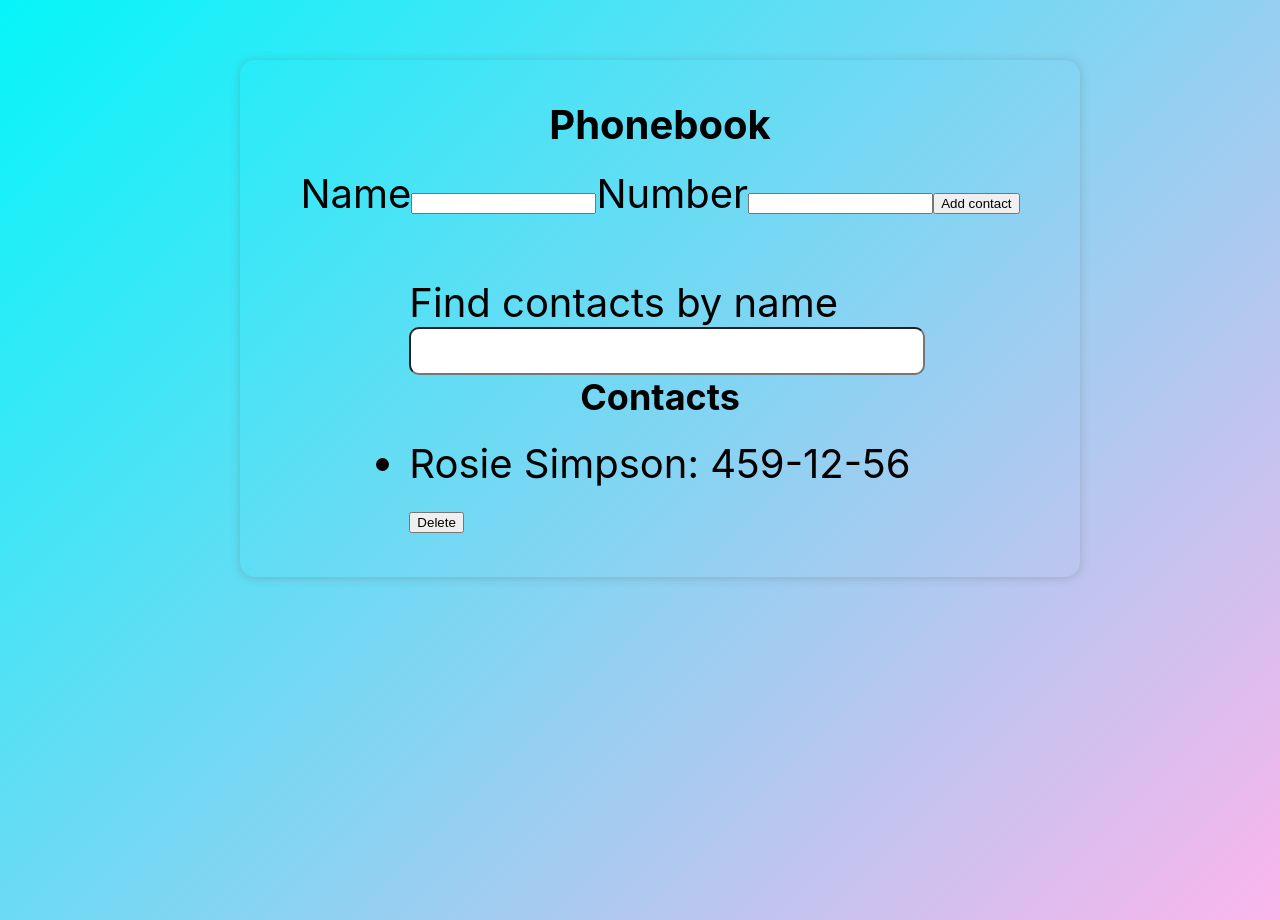
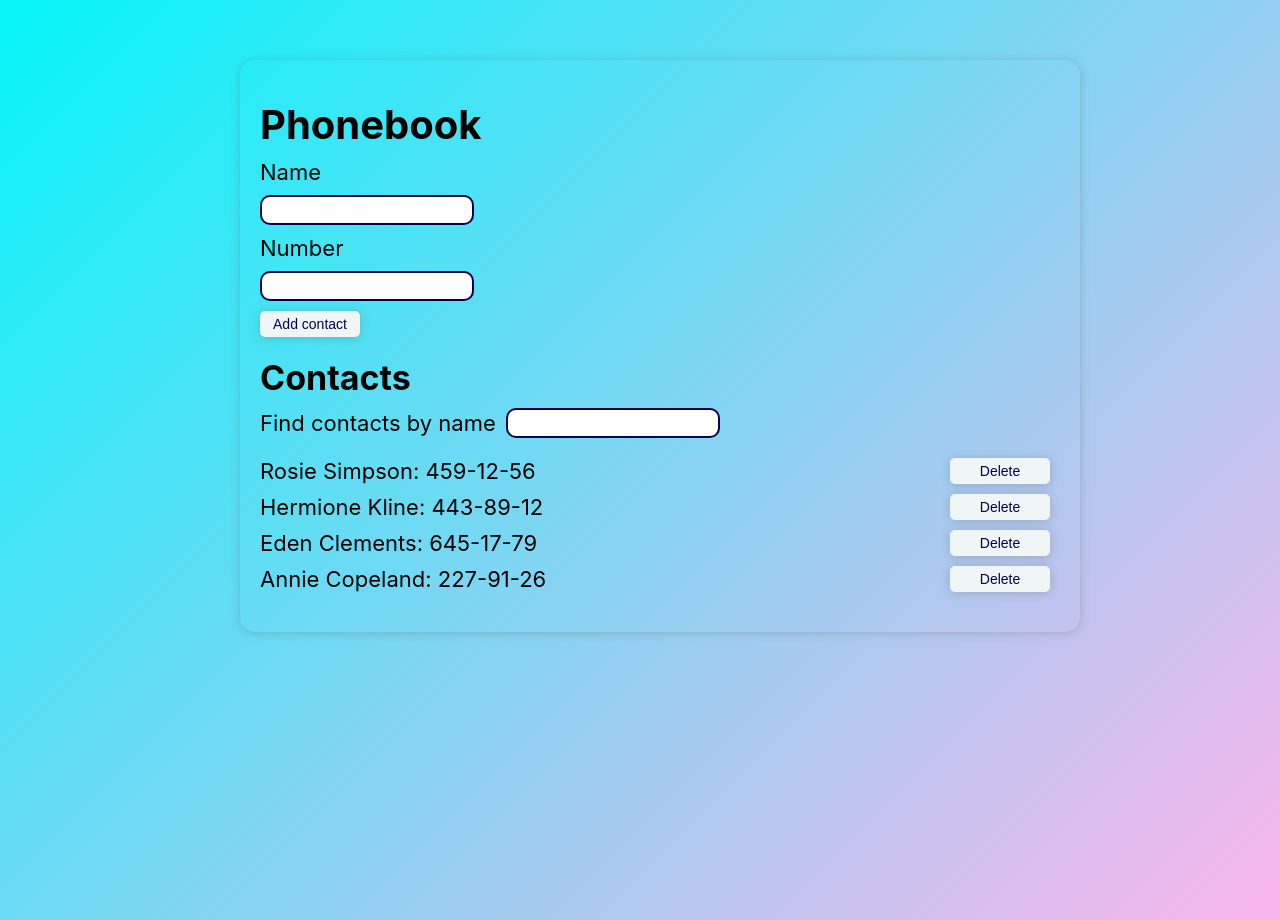
Before and after one commit to Anna4voit/goit-react-hw-02-phonebook, a React (Create React App) app: page / in a window 1280 px wide. Shown: the top 920 px of the page. Built offline with nearby package versions, Linux system fonts and the light colour scheme.

Commit message:
upgrade-4
added styles

```diff
--- a/src/components/App.jsx
+++ b/src/components/App.jsx
@@ -2,11 +2,17 @@
 import { nanoid } from 'nanoid';
 import { ContactList } from './ContactList/ContactList';
 import { ContactForm } from './ContactForm/ContactForm';
+import { Filter } from './Filter/Filter';
 import css from '../components/App.module.css';
 
 export class App extends Component {
   state = {
-    contacts: [{ id: 'id-1', name: 'Rosie Simpson', number: '459-12-56' }],
+    contacts: [
+      { id: 'id-1', name: 'Rosie Simpson', number: '459-12-56' },
+      { id: 'id-2', name: 'Hermione Kline', number: '443-89-12' },
+      { id: 'id-3', name: 'Eden Clements', number: '645-17-79' },
+      { id: 'id-4', name: 'Annie Copeland', number: '227-91-26' },
+    ],
     filter: '',
   };
 
@@ -74,15 +80,8 @@
           <ContactForm onSubmit={addContact} />
         </div>
         <div className={css.boxContacts}>
-          <p>Find contacts by name</p>
-          <input
-            type="text"
-            name="filter"
-            value={this.state.filter}
-            onChange={changeFilter}
-            required
-          />
           <h2 className={css.subtitle}>Contacts</h2>
+          <Filter filter={this.state.filter} changeFilter={changeFilter} />
           <ContactList contacts={contactsList} deleteContact={deleteContact} />
         </div>
       </div>
--- a/src/components/App.module.css
+++ b/src/components/App.module.css
@@ -23,8 +23,8 @@
 .box {
   display: flex;
   flex-direction: column;
-  gap: 60px;
-  align-items: center;
+  gap: 20px;
+
   font-size: 40px;
   border-radius: 15px;
   box-shadow: 0 1px 10px rgba(100, 99, 99, 0.3);
@@ -34,22 +34,50 @@
 }
 
 .title {
-  text-align: center;
   font-size: 40px;
-  padding-bottom: 20px;
+  padding-bottom: 10px;
 }
 
 .subtitle {
-  text-align: center;
-  font-size: 36px;
-  padding-bottom: 20px;
+  font-size: 34px;
+  padding-bottom: 10px;
 }
 
-.boxContacts input {
+input {
   display: block;
-  width: 100%;
+  width: 200px;
   padding: 5px;
-  font-size: 30px;
+  font-size: 14px;
   border-radius: 10px;
+  border: 2px solid rgb(3, 3, 77);
   margin: 0;
+  outline: none;
 }
+
+input:hover,
+input:focus {
+  border: 2px solid rgb(9, 159, 234);
+}
+
+li,
+label {
+  font-size: 22px;
+}
+
+button {
+  width: 100px;
+  font-size: 14px;
+  border: none;
+  border-radius: 5px;
+  padding: 5px;
+  cursor: pointer;
+  color: rgb(3, 3, 77);
+  box-shadow: 0 1px 10px rgba(100, 99, 99, 0.3);
+  background-color: rgb(240, 246, 246);
+}
+button:hover,
+button:focus {
+  background-color: rgb(3, 3, 77);
+  color: white;
+  box-shadow: 0 3px 10px rgba(255, 255, 255, 0.3);
+}
--- a/src/components/ContactForm/ContactForm.jsx
+++ b/src/components/ContactForm/ContactForm.jsx
@@ -1,5 +1,6 @@
 import { Component } from 'react';
 import { nanoid } from 'nanoid';
+import css from './ContactForm.module.css';
 
 export class ContactForm extends Component {
   nameId = nanoid();
@@ -24,7 +25,7 @@
   render() {
     const { handleSubmit, handleChange, nameId, phoneId } = this;
     return (
-      <form onSubmit={handleSubmit}>
+      <form className={css.form} onSubmit={handleSubmit}>
         <label htmlFor={nameId}>Name</label>
         <input
           type="text"
@@ -32,6 +33,7 @@
           value={this.state.name}
           onChange={handleChange}
           id={nameId}
+          pattern="^[a-zA-Zа-яА-Я]+(([' \-][a-zA-Zа-яА-Я ])?[a-zA-Zа-яА-Я]*)*$"
           required
         />
 
@@ -42,6 +44,7 @@
           value={this.state.number}
           onChange={handleChange}
           id={phoneId}
+          pattern="\+?\d{1,4}?[ .\-\s]?\(?\d{1,3}?\)?[ .\-\s]?\d{1,4}[ .\-\s]?\d{1,4}[ .\-\s]?\d{1,9}"
           required
         />
 
--- /dev/null
+++ b/src/components/ContactForm/ContactForm.module.css
@@ -0,0 +1,5 @@
+.form {
+  display: flex;
+  flex-direction: column;
+  gap: 10px;
+}
--- a/src/components/ContactList/ContactList.jsx
+++ b/src/components/ContactList/ContactList.jsx
@@ -1,6 +1,8 @@
+import css from './ContactList.module.css';
+
 export const ContactList = ({ contacts, deleteContact }) => {
   const contact = contacts.map(({ id, name, number }) => (
-    <li key={id}>
+    <li className={css.list} key={id}>
       <p>
         {name}: {number}
       </p>
--- /dev/null
+++ b/src/components/ContactList/ContactList.module.css
@@ -0,0 +1,11 @@
+.list {
+  display: flex;
+  align-items: center;
+  justify-content: space-between;
+  gap: 10px;
+  padding-right: 10px;
+}
+
+ul li:not(:last-child) {
+  padding-bottom: 10px;
+}
--- /dev/null
+++ b/src/components/Filter/Filter.jsx
@@ -0,0 +1,14 @@
+import css from './Filter.module.css';
+
+export const Filter = ({ filter, changeFilter }) => (
+  <label className={css.label}>
+    Find contacts by name
+    <input
+      type="text"
+      name="filter"
+      value={filter}
+      onChange={changeFilter}
+      required
+    />
+  </label>
+);
--- /dev/null
+++ b/src/components/Filter/Filter.module.css
@@ -0,0 +1,7 @@
+.label {
+  display: flex;
+  flex-direction: row;
+  align-items: center;
+  gap: 10px;
+  padding-bottom: 20px;
+}
```
